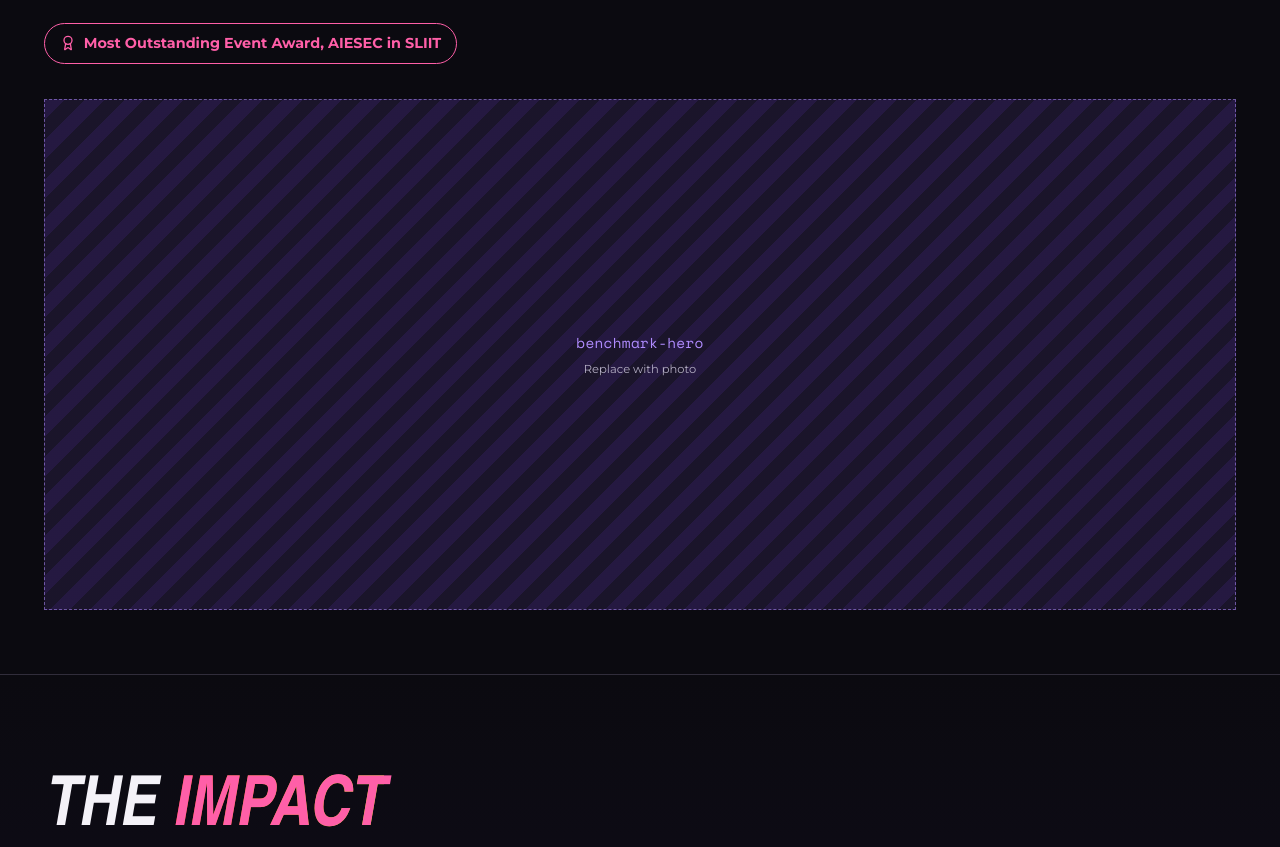
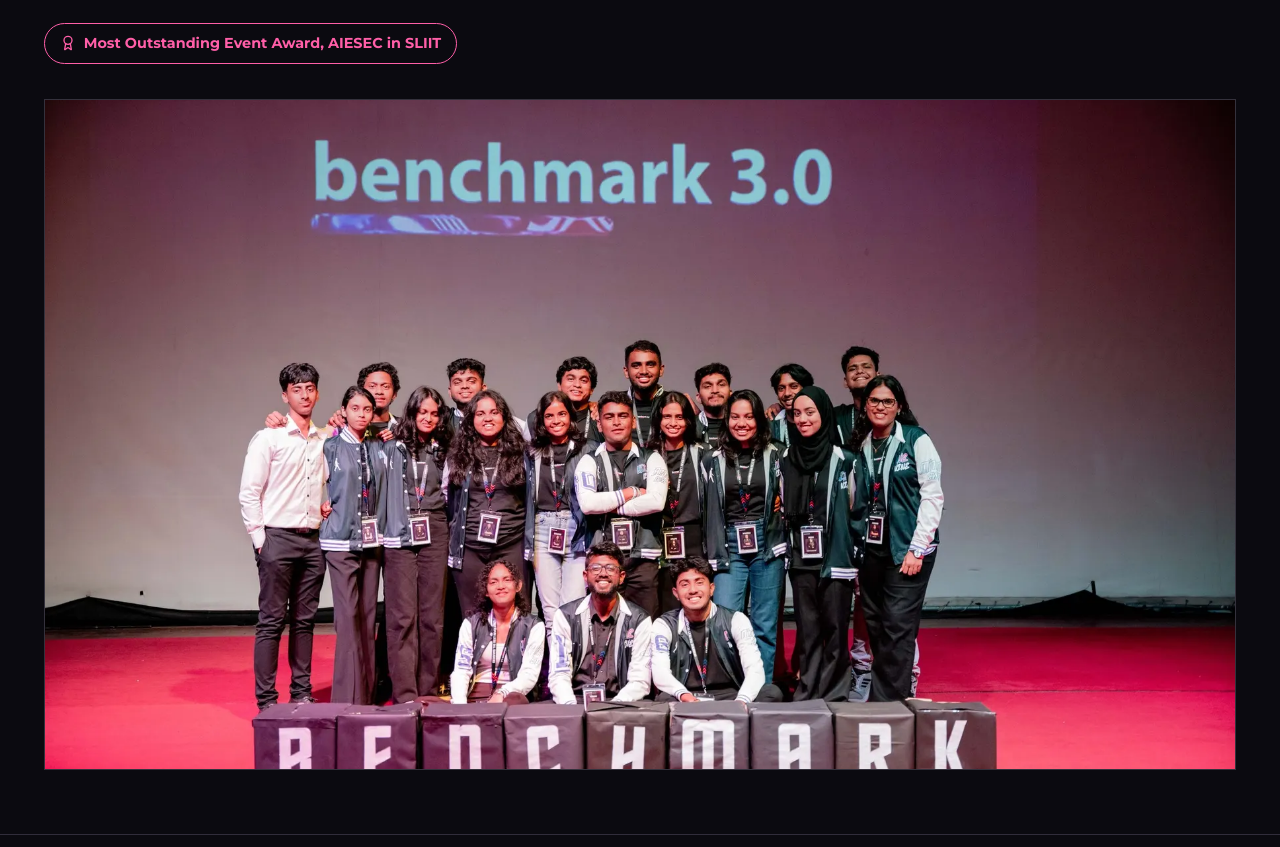
Before and after one commit to YohanWick21/YohanPortfolio, an Astro site: page /work/benchmark-3 in a window 1280 px wide. Shown: the part 779-1626 px from the top of the page. Built offline with nearby package versions, Linux system fonts and the light colour scheme; Astro itself is replaced by a stand-in of ours; a web font is replaced by a local one.

Commit message:
Benchmark page: add event photos, rewrite sections around them
Co-Authored-By: Claude Sonnet 5.5 <noreply@anthropic.com>
Claude-Session: https://claude.ai/code/session_01BhXKnoSUMKqidxmDftBrcN

```diff
--- a/src/components/BmImage.astro
+++ b/src/components/BmImage.astro
@@ -1,14 +1,14 @@
 ---
 import { bmSrc } from '../data/benchmark';
-interface Props { id: string; alt: string; ratio?: string; caption?: string; eager?: boolean; class?: string }
-const { id, alt, ratio = '4 / 3', caption, eager = false, class: cls = '' } = Astro.props;
+interface Props { id: string; alt: string; ratio?: string; caption?: string; eager?: boolean; pos?: string; class?: string }
+const { id, alt, ratio = '4 / 3', caption, eager = false, pos, class: cls = '' } = Astro.props;
 const src = bmSrc(id);
 const isPh = !src;
 ---
 <figure class={`bm-fig ${cls}`}>
   <div class={`bm-frame${isPh ? ' ph' : ''}`} style={`aspect-ratio:${ratio}`}>
     {src
-      ? <img src={src} alt={alt} loading={eager ? 'eager' : 'lazy'} decoding="async" />
+      ? <img src={src} style={pos ? `object-position:${pos}` : undefined} alt={alt} loading={eager ? 'eager' : 'lazy'} decoding="async" />
       : <div class="bm-ph" role="img" aria-label={`Image placeholder: ${alt}`}><span class="mono">{id}</span><small>Replace with photo</small></div>}
   </div>
   {caption && <figcaption>{caption}</figcaption>}
--- a/src/data/benchmark.ts
+++ b/src/data/benchmark.ts
@@ -31,7 +31,7 @@ export const BM = {
   eyebrow: 'Leadership & event execution',
   headline: 'Leading *people*. Building *experiences*. Delivering *impact*.',
   intro: 'An ambitious event brought to life through teamwork, coordination and a shared vision.',
-  hero: { id: 'benchmark-hero', alt: 'Benchmark 3.0 organising committee and delegates at the event', ratio: '21 / 9' },
+  hero: { id: 'benchmark-hero', alt: 'The Benchmark 3.0 organising committee on stage behind the Benchmark letter blocks', ratio: '16 / 9', pos: '50% 78%' },
 
   /* Figures are from the existing portfolio. Edit here once final numbers are verified. */
   stats: [
@@ -48,7 +48,7 @@ export const BM = {
       'As Organising Committee President, my responsibility was to bring together an 18-member team, establish direction and ensure that our collective efforts translated into a successful event experience.',
     ],
     pull: 'The challenge was not simply organising an event. It was getting an entire team to move towards *one shared goal*.',
-    image: { id: 'benchmark-planning-01', alt: 'The organising committee in a planning session', ratio: '4 / 5' },
+    image: { id: 'benchmark-speaker-01', alt: 'A speaker addressing delegates at Benchmark 3.0', ratio: '4 / 5', pos: '50% 30%' },
   },
 
   roles: {
@@ -64,24 +64,26 @@ export const BM = {
   gallery: {
     title: 'The *people* behind the experience.',
     items: [
-      { id: 'benchmark-planning-02', alt: 'Committee members planning behind the scenes', caption: 'Planning behind the scenes.', ratio: '16 / 10', span: 7 },
-      { id: 'benchmark-team-01', alt: 'The Benchmark 3.0 organising committee together', caption: 'Bringing the team together.', ratio: '4 / 5', span: 5 },
-      { id: 'benchmark-team-02', alt: 'Committee members working on event preparation', caption: 'Turning ideas into action.', ratio: '1 / 1', span: 4 },
-      { id: 'benchmark-planning-03', alt: 'A team meeting during preparation', caption: 'A shared vision, one team.', ratio: '1 / 1', span: 4 },
-      { id: 'benchmark-team-03', alt: 'Committee members at the event', caption: 'The people who made it happen.', ratio: '4 / 5', span: 4 },
-      { id: 'benchmark-team-04', alt: 'The full organising committee group photograph', caption: '[Caption to be added]', ratio: '21 / 9', span: 12 },
+      { id: 'benchmark-team-01', alt: 'The organising committee in black, standing together', caption: 'The organising committee, one team.', ratio: '3 / 2', span: 7 },
+      { id: 'benchmark-team-02', alt: 'Committee members and partners posing in front of the Benchmark 3.0 backdrop', caption: 'In front of the Benchmark 3.0 backdrop.', ratio: '5 / 4', span: 5, pos: '50% 40%' },
+      { id: 'benchmark-delegates-01', alt: 'Delegates in a circle holding event cards', caption: 'Delegates coming together.', ratio: '1 / 1', span: 4 },
+      { id: 'benchmark-detail-01', alt: 'Benchmark 3.0 wristbands', caption: 'The little details.', ratio: '1 / 1', span: 4 },
+      { id: 'benchmark-stage-01', alt: 'A committee member in a jacket looking out at the stage', caption: 'Before the doors opened.', ratio: '1 / 1', span: 4, pos: '50% 40%' },
+      { id: 'benchmark-team-03', alt: 'Committee members and delegates celebrating on stage', caption: 'And a moment to celebrate.', ratio: '2 / 1', span: 12, pos: '50% 62%' },
     ],
   },
 
   event: {
     title: 'And then, it all *came together*.',
-    note: 'Benchmark 3.0 brought together 400+ delegates and 100+ hackathon teams.',
-    main: { id: 'benchmark-event-01', alt: 'Delegates and teams at Benchmark 3.0', ratio: '16 / 9' },
+    note: 'Under the theme "Designing the Next Revolution", Benchmark 3.0 brought together 400+ delegates and 100+ hackathon teams.',
+    main: { id: 'benchmark-event-01', alt: 'Delegates listening to speakers in the Benchmark 3.0 session hall', ratio: '16 / 9' },
     more: [
-      { id: 'benchmark-event-02', alt: 'A moment from the Benchmark 3.0 event', caption: '[Caption to be added]', ratio: '4 / 3' },
-      { id: 'benchmark-event-03', alt: 'Another moment from the Benchmark 3.0 event', caption: '[Caption to be added]', ratio: '4 / 3' },
+      { id: 'benchmark-arrival-01', alt: 'Delegates arriving at the Benchmark 3.0 venue', caption: 'Delegates arrive.', ratio: '4 / 3' },
+      { id: 'benchmark-event-02', alt: 'Delegates attentively following a session', caption: 'Full rooms, full attention.', ratio: '4 / 3' },
+      { id: 'benchmark-event-03', alt: 'A presenter receiving a token of appreciation after a session', caption: 'Closing a session with thanks.', ratio: '4 / 3' },
     ],
     video: { id: 'benchmark-video', poster: 'benchmark-event-01' },
+    credit: 'Event photography: Vivid Snaps by Rajana',
   },
 
   reflection: {
--- a/src/pages/work/benchmark-3.astro
+++ b/src/pages/work/benchmark-3.astro
@@ -91,6 +91,7 @@ const schema = {
         <div class="bm-event-more">
           {BM.event.more.map((g: any) => <Reveal client:visible><BmImage {...g} /></Reveal>)}
         </div>
+        {BM.event.credit && <p class="bm-credit">{BM.event.credit}</p>}
         {video && <Reveal client:visible><video class="bm-video" controls playsinline preload="none" poster={poster} src={video}></video></Reveal>}
       </div>
     </section>
--- a/src/pages/work/index.astro
+++ b/src/pages/work/index.astro
@@ -6,7 +6,7 @@ import { bmSrc } from '../../data/benchmark';
 import '../../styles/benchmark.css';
 const cards = ORDER.map(s => { const c = CARDS[s]; return { slug: s, category: c.category, cat: c.cat, year: P[s].year, title: c.title, desc: c.desc, tags: c.tags, img: asset(c.img) as any, placeholder: undefined as any }; });
 const bmImg = bmSrc('benchmark-card');
-cards.splice(2, 0, { slug: 'benchmark-3', category: 'event', cat: 'Leadership & Events', year: '2024', title: 'Benchmark 3.0', desc: 'Led an 18-member organising committee to deliver a large-scale event, bringing together 400+ delegates and 100+ hackathon teams. Winner of the Most Outstanding Event Award at AIESEC in SLIIT.', tags: ['Leadership', 'Event Management', 'Campaign Execution'], img: bmImg ? { src: bmImg, w: 1200, h: 900 } : null, placeholder: 'Benchmark 3.0' } as any);
+cards.splice(2, 0, { slug: 'benchmark-3', category: 'event', cat: 'Leadership & Events', year: '2024', title: 'Benchmark 3.0', desc: 'Led an 18-member organising committee to deliver a large-scale event, bringing together 400+ delegates and 100+ hackathon teams. Winner of the Most Outstanding Event Award at AIESEC in SLIIT.', tags: ['Leadership', 'Event Management', 'Campaign Execution'], img: bmImg ? { src: bmImg, w: 1800, h: 1083 } : null, placeholder: 'Benchmark 3.0' } as any);
 ---
 <Base title="Brand & Campaign Case Studies | Yohan Wickramasinghe" desc="Case studies in employer branding, campaigns, events and brand design by Yohan Wickramasinghe, with the thinking behind each one." current="work">
   <section class="page-head"><h1 class="display">Work</h1><p class="sub">Employer branding, campaigns, events and identity, each with the thinking behind it.</p></section>
--- a/src/styles/benchmark.css
+++ b/src/styles/benchmark.css
@@ -69,7 +69,7 @@
 .bm-gallery .g:hover .bm-frame{transform:scale(1.01)}
 
 /* event */
-.bm-event-more{display:grid;grid-template-columns:repeat(2,minmax(0,1fr));gap:clamp(.8rem,1.6vw,1.4rem);margin-top:clamp(.8rem,1.6vw,1.4rem)}
+.bm-event-more{display:grid;grid-template-columns:repeat(3,minmax(0,1fr));gap:clamp(.8rem,1.6vw,1.4rem);margin-top:clamp(.8rem,1.6vw,1.4rem)}
 .bm-video{width:100%;margin-top:clamp(.8rem,1.6vw,1.4rem);background:#000;display:block;border:1px solid var(--bm-line)}
 
 /* reflection */
@@ -142,3 +142,5 @@
 .foot.bm-foot .btn{background:#0b0a10;border-color:#0b0a10;color:#fff}
 .foot.bm-foot .btn.line{background:transparent;color:#fff;border-color:#fff}
 .foot.bm-foot small,.foot.bm-foot small a{color:#fff;border-top-color:rgba(255,255,255,.55)}
+
+.bm-credit{margin:1.2rem 0 0;color:var(--bm-mute);font-size:.82rem;font-family:var(--mono)}
```
Also changed, not shown: public/assets/benchmark/benchmark-arrival-01.webp (added), public/assets/benchmark/benchmark-card.webp (added), public/assets/benchmark/benchmark-delegates-01.webp (added), public/assets/benchmark/benchmark-detail-01.webp (added), public/assets/benchmark/benchmark-event-01.webp (added), public/assets/benchmark/benchmark-event-02.webp (added), public/assets/benchmark/benchmark-event-03.webp (added), public/assets/benchmark/benchmark-hero.webp (added), public/assets/benchmark/benchmark-speaker-01.webp (added), public/assets/benchmark/benchmark-stage-01.webp (added), public/assets/benchmark/benchmark-team-01.webp (added), public/assets/benchmark/benchmark-team-02.webp (added), public/assets/benchmark/benchmark-team-03.webp (added).
